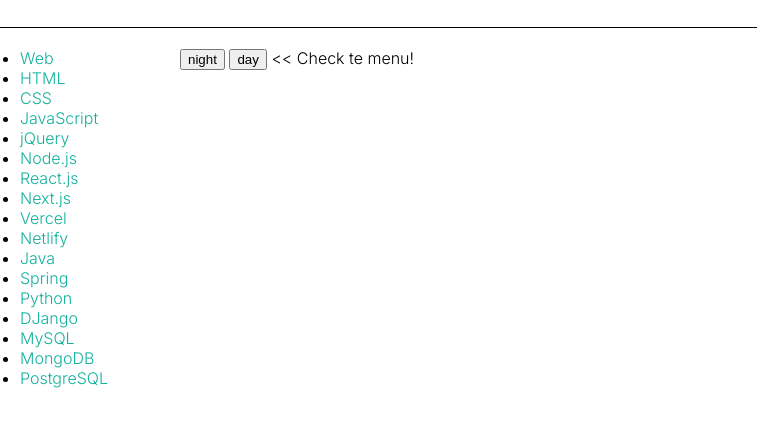
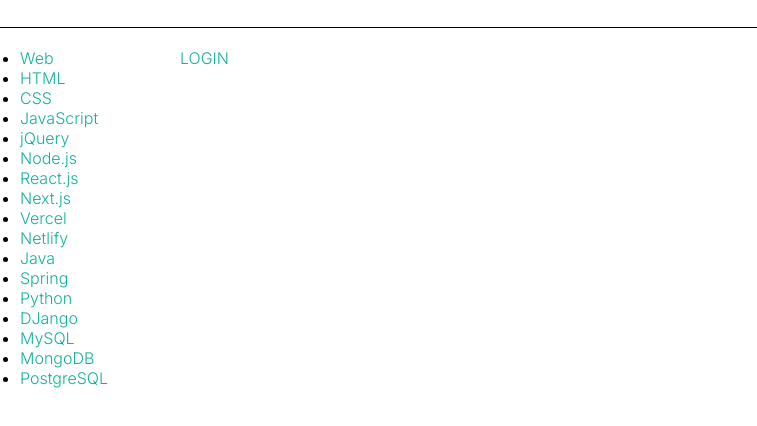
Before and after one commit to nemi-dev/tornado-donut-241002, a plain HTML site: page web/index.html in a window 1280 px wide. Shown: the part 92-518 px from the top of the page, without its empty margins (0-757 px from the left). Drawn offline with Linux system fonts and the light colour scheme; a web font is replaced by a local one.

Commit message:
link to login

```diff
--- a/web/index.html
+++ b/web/index.html
@@ -20,16 +20,7 @@
       </ul>
     </nav>
     <main>
-      <input type="button" value="night" onclick="
-      document.querySelector('body').style.backgroundColor = 'black';
-      document.querySelector('body').style.color = 'white';
-      ">
-
-      <input type="button" value="day" onclick="
-      document.querySelector('body').style.backgroundColor = 'white';
-      document.querySelector('body').style.color = 'black';
-      ">
-      &lt;&lt; Check te menu!
+      <a href="./login.html">LOGIN</a>
     </main>
   </div>
 </body>
```
